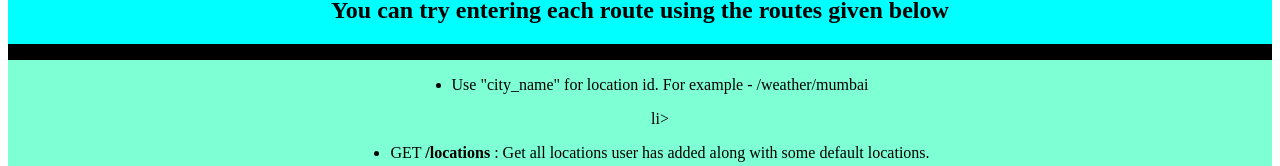
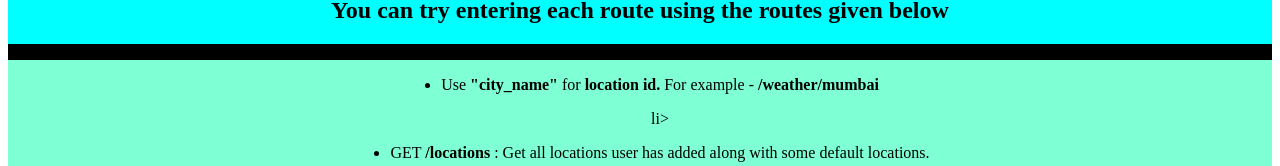
Before and after one commit to parthojha12/FitPage-Assessment, a website: page src/index.html in a window 1280 px wide. Shown: the part 237-403 px from the top of the page. Drawn offline with Linux system fonts and the light colour scheme.

Commit message:
Update index.html

```diff
--- a/src/index.html
+++ b/src/index.html
@@ -65,7 +65,7 @@
         </div>
         <div class="lowerdiv">
           <ul>
-            <li>Use "city_name" for location id. For example - /weather/mumbai </li>li>
+            <li>Use <b>"city_name"</b> for <b>location id.</b> For example - <b>/weather/mumbai</b> </li>li>
             <li>
               GET <b>/locations</b> : Get all locations user has added along with some default locations.
             </li>
```
